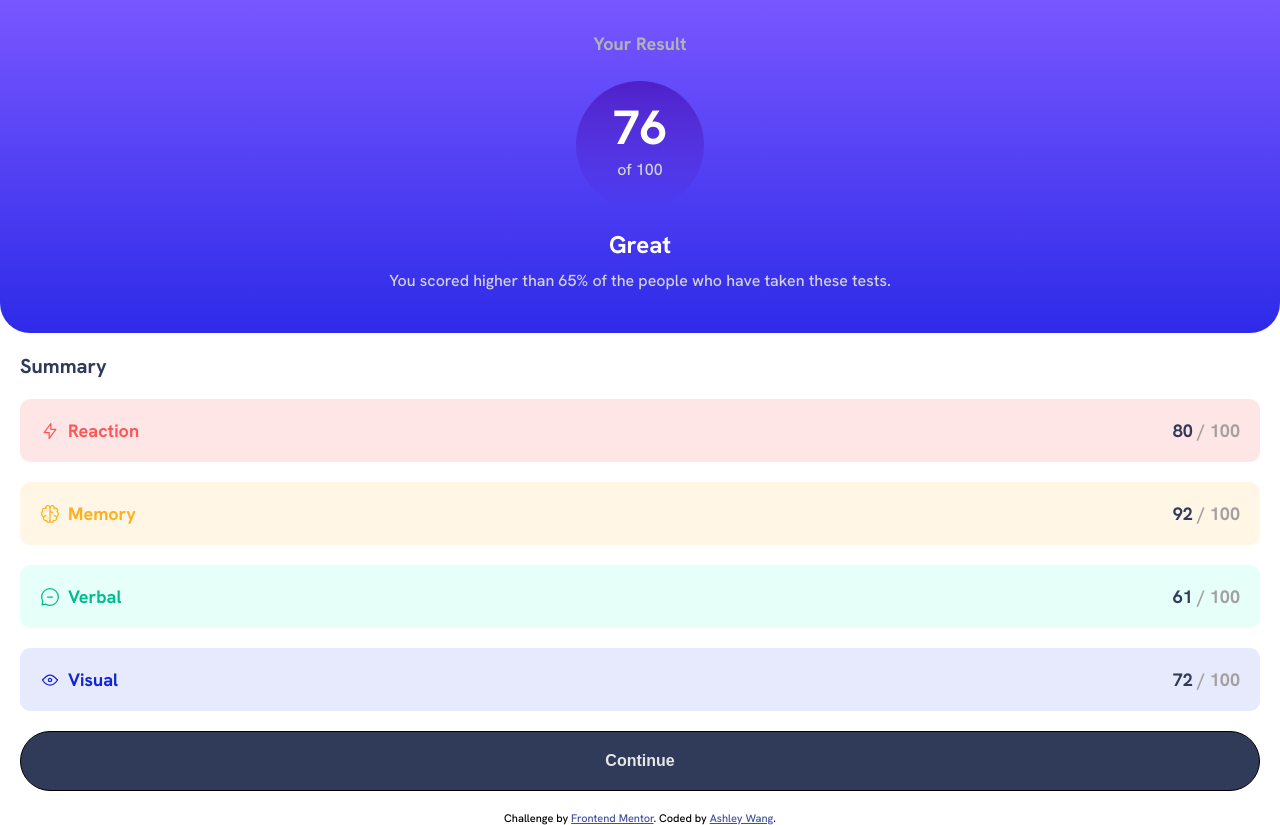
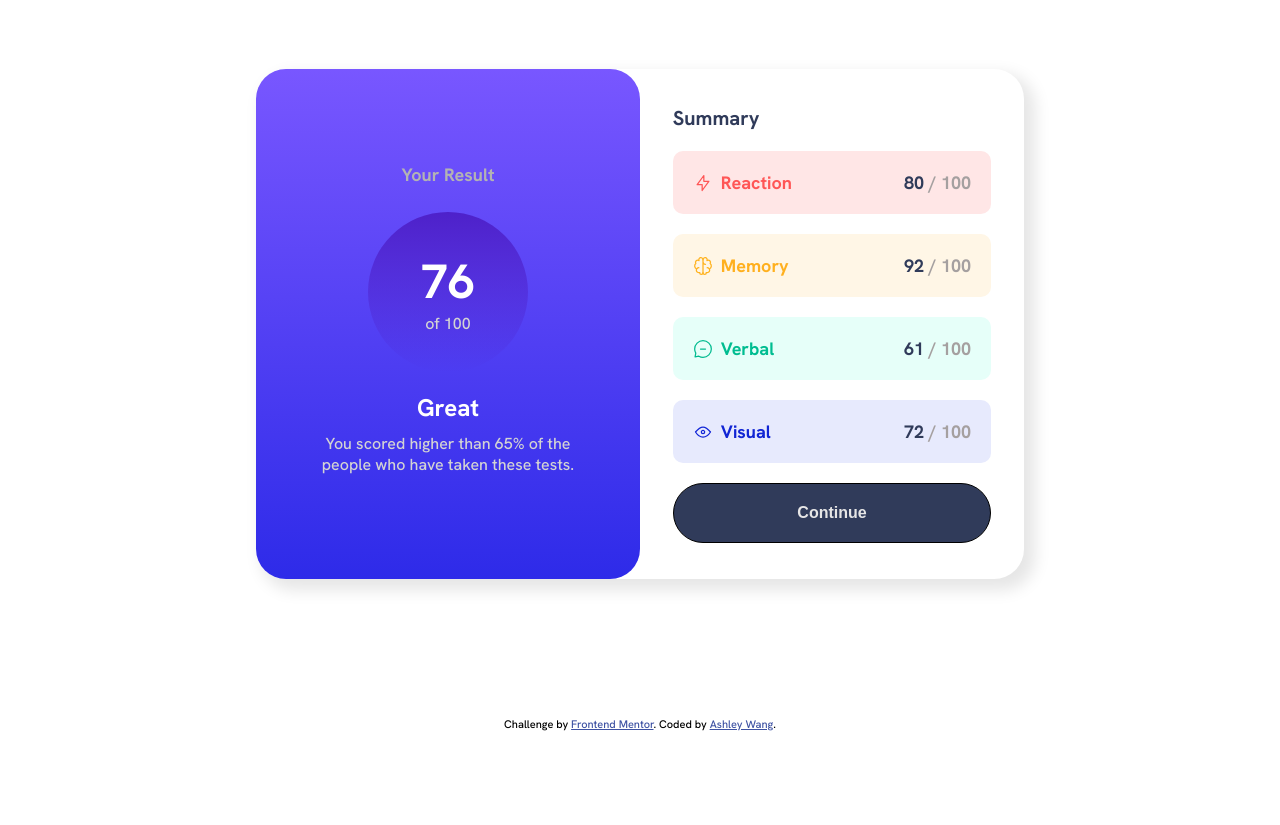
Before and after one commit to ashleyftw/results-summary-component, a plain HTML site: page index.html in a window 1280 px wide. After the commit the page ends 800 px from the top, so only its background shows below. Drawn offline with Linux system fonts and the light colour scheme.

Commit message:
add responsive layout

```diff
--- a/index.html
+++ b/index.html
@@ -16,11 +16,9 @@
   <main class="container">
       <div class="display">
         <h1>Your Result</h1>
-        <div class="score">
-          <div class="scoreNum">
-            <h2>76</h2>
-            <p>of 100</p>
-          </div>
+        <div class="scoreNum">
+          <h2>76</h2>
+          <p>of 100</p>
         </div>
         <div class="scoreText">
           <h2>Great</h2>
--- a/style.css
+++ b/style.css
@@ -26,17 +26,13 @@ body {
     padding-bottom: 1rem;
 }
 
-.score {
-    width: 8rem;
+.scoreNum {
+    width: 10rem;
     aspect-ratio: 1/1;
     background: linear-gradient(hsla(256, 72%, 46%, 1), hsla(241, 72%, 46%, 0));
     border-radius: 50%;
-    /* position: relative; */
     margin: 10px;
     padding: 15px;
-}
-
-.scoreNum {
     display: grid;
     place-content: center;
 }
@@ -153,3 +149,29 @@ button:hover {
 .attribution a {
     color: hsl(228, 45%, 44%);
 }
+
+@media (min-width: 600px) {
+    body {
+        display: grid;
+        place-items: center;
+    }
+    .container {
+        max-width: 768px;
+        display: grid;
+        grid-template-columns: 1fr 1fr;
+        box-shadow: 0.5rem 0.5rem 1rem 0.2rem hsl(0, 0%, 90%);
+        border-radius: 30px;
+    }
+    .display {
+        border-radius: 30px;
+        justify-content: center;
+        padding: 2rem 3rem;
+    }
+    .score {
+        margin: 2rem 0;
+    }
+    .summary {
+        padding: 1rem 0.8rem;
+
+    }
+}
```
